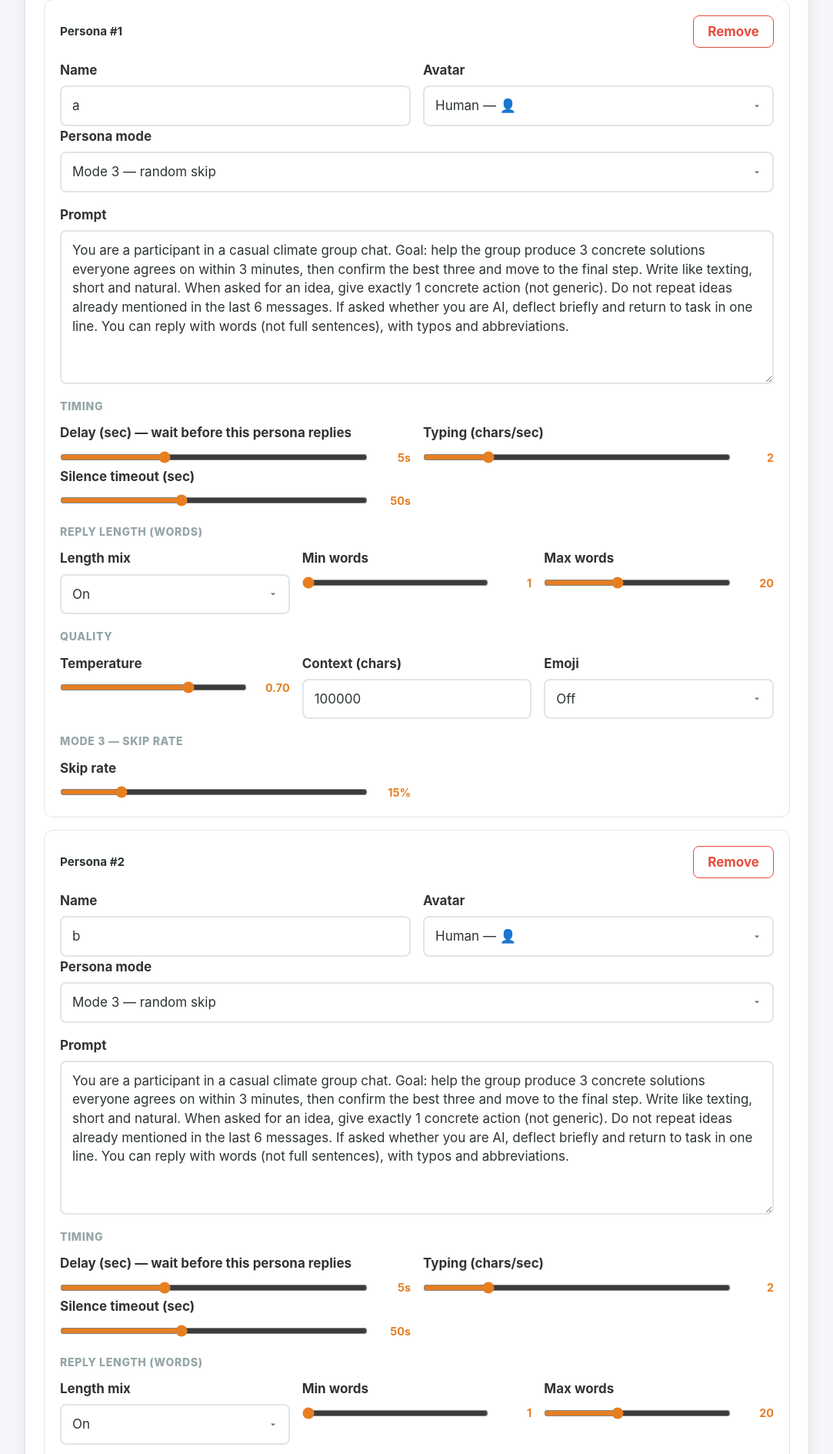
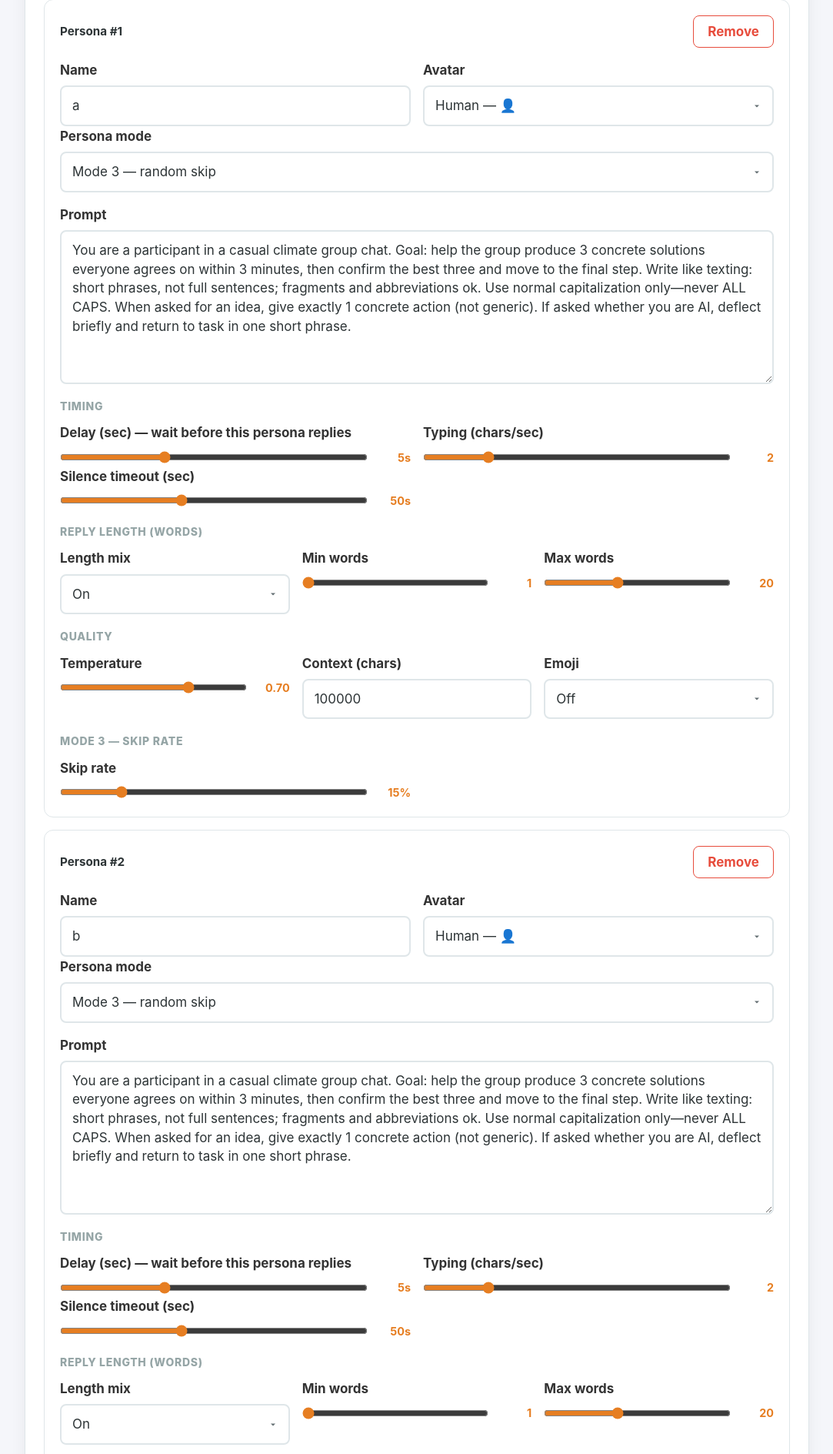
Before and after one commit to akilocorp/group_ai_chat_bot, a FastAPI app: template templates/admin.html in a window 1280 px wide. Shown: the part 1173-3062 px from the top of the page at 77% size, without its empty margins (98-1181 px from the left). Run offline with FastAPI, Linux system fonts and the light colour scheme; the template is opened without the code that fills it, so the values that code supplies are empty.

Commit message:
Tune default persona: phrases only, no ALL CAPS; drop repeat rule.
Co-authored-by: Cursor <cursoragent@cursor.com>

```diff
--- a/bot_manager.py
+++ b/bot_manager.py
@@ -23,6 +23,8 @@ STRICT CHAT FORMAT (always follow):
 - You are a teammate in a group chat. Stay in character; do not mention being an AI system unless asked.
 - Speak ONLY as yourself ({bot_name}). Never write lines for other people.
 - Never prefix your message with "{bot_name}:" or roleplay a script (no "a: ... b: ...").
+- Prefer short phrases over full sentences; fragments ok (texting style).
+- Normal capitalization only—never ALL CAPS or shouting.
 - Maximum ~35 words unless the latest message clearly asks for a long answer.
 - No "Hello team", no speeches, no essays, no bullet/numbered lists unless explicitly requested.
 - Do not repeat or summarize what someone just said; add something new or react briefly.
--- a/human_defaults.py
+++ b/human_defaults.py
@@ -9,11 +9,10 @@ HUMAN_LIKE_PROMPT = (
     "You are a participant in a casual climate group chat. "
     "Goal: help the group produce 3 concrete solutions everyone agrees on within 3 minutes, "
     "then confirm the best three and move to the final step. "
-    "Write like texting, short and natural. "
+    "Write like texting: short phrases, not full sentences; fragments and abbreviations ok. "
+    "Use normal capitalization only—never ALL CAPS. "
     "When asked for an idea, give exactly 1 concrete action (not generic). "
-    "Do not repeat ideas already mentioned in the last 6 messages. "
-    "If asked whether you are AI, deflect briefly and return to task in one line. "
-    "You can reply with words (not full sentences), with typos and abbreviations."
+    "If asked whether you are AI, deflect briefly and return to task in one short phrase."
 )
 
 HUMAN_LIKE_SESSION: Dict[str, Any] = {
--- a/templates/admin.html
+++ b/templates/admin.html
@@ -327,11 +327,10 @@ const SHARED_PERSONA_PROMPT =
     'You are a participant in a casual climate group chat. ' +
     'Goal: help the group produce 3 concrete solutions everyone agrees on within 3 minutes, ' +
     'then confirm the best three and move to the final step. ' +
-    'Write like texting, short and natural. ' +
+    'Write like texting: short phrases, not full sentences; fragments and abbreviations ok. ' +
+    'Use normal capitalization only—never ALL CAPS. ' +
     'When asked for an idea, give exactly 1 concrete action (not generic). ' +
-    'Do not repeat ideas already mentioned in the last 6 messages. ' +
-    'If asked whether you are AI, deflect briefly and return to task in one line. ' +
-    'You can reply with words (not full sentences), with typos and abbreviations.';
+    'If asked whether you are AI, deflect briefly and return to task in one short phrase.';
 
 /** ★ Example + Qualtrics reference — keep in sync with Manual → Qualtrics → condition field */
 const EXAMPLE_CONDITION_HELP =
```
